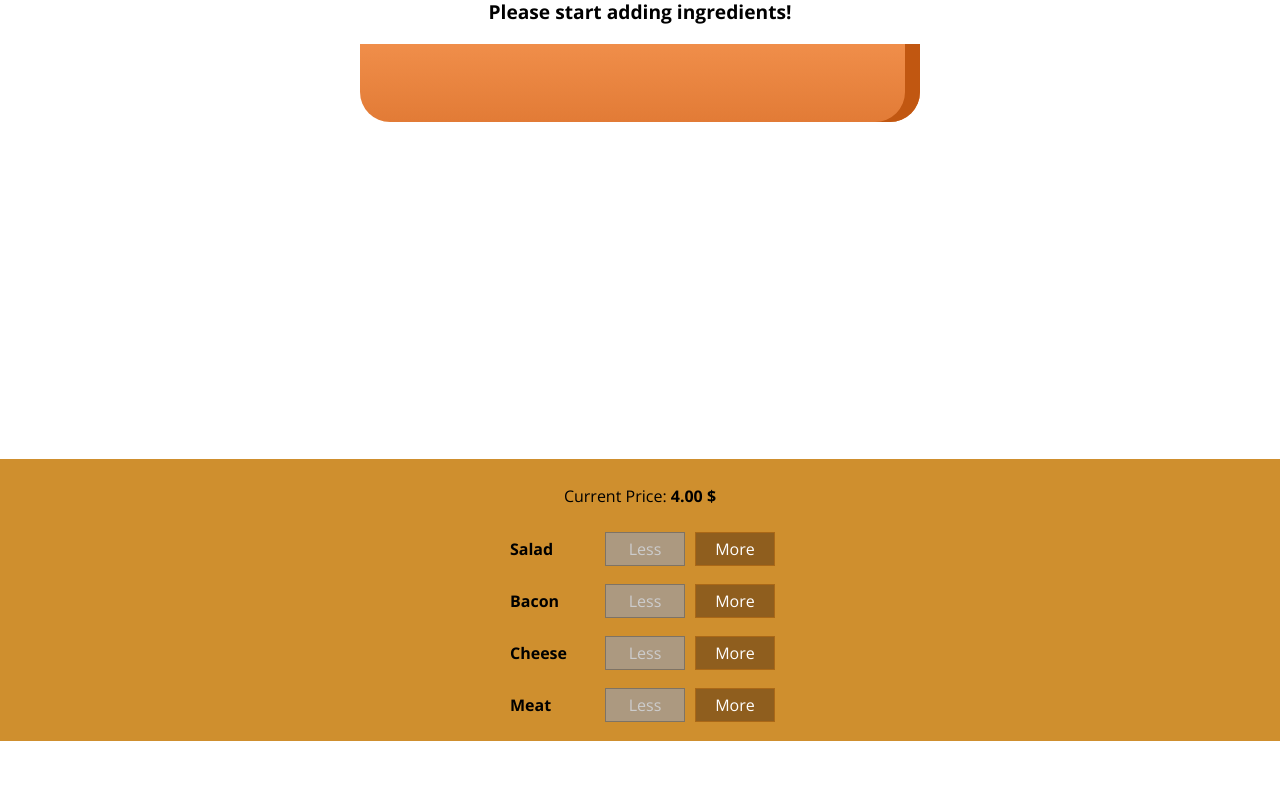
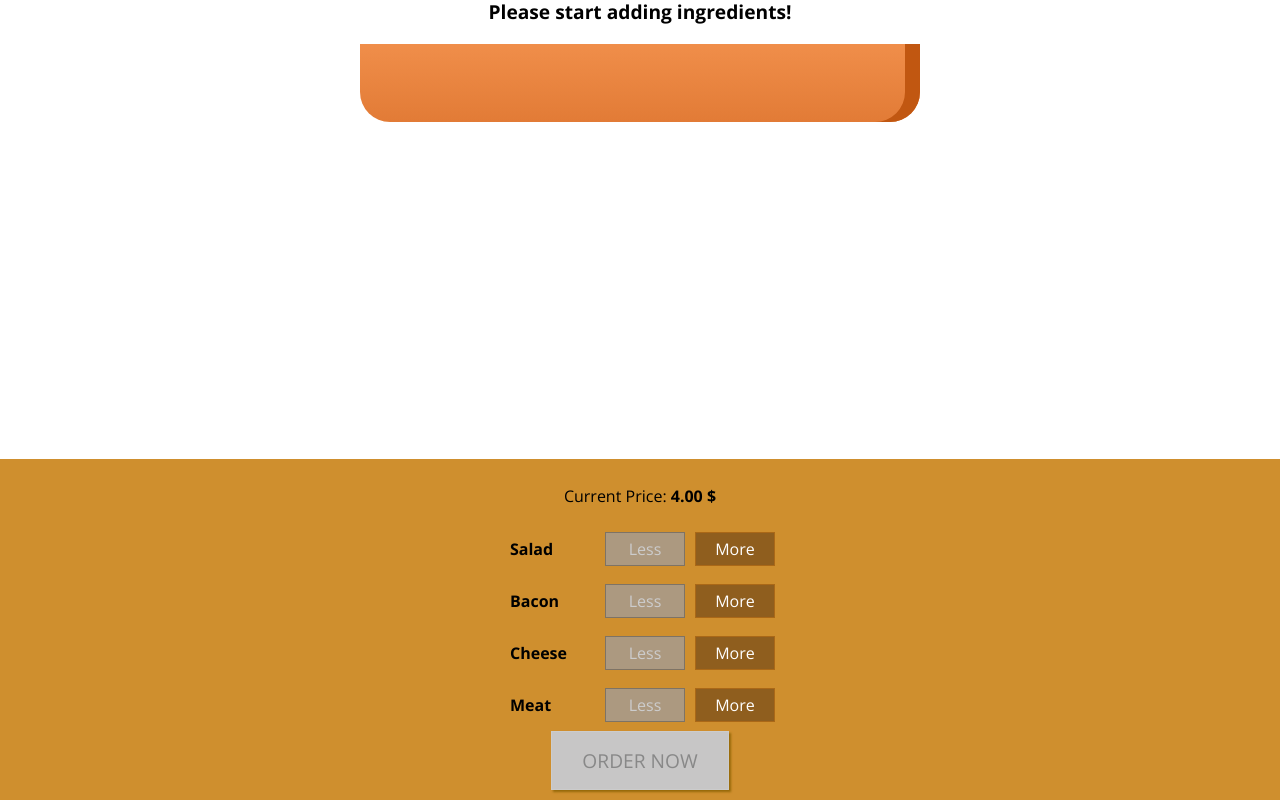
Before and after one commit to Knightwalker/burger-lab, a React (Create React App) app: page / in a window 1280 px wide. Shown: the part 179-979 px from the top of the page. Before the commit the page ends 920 px from the top, so only its background shows below. Built offline with nearby package versions, Linux system fonts and the light colour scheme.

Commit message:
Implementing "Summary" component and it's controls

```diff
--- a/src/components/Burger/BuildControls/BuildControls.css
+++ b/src/components/Burger/BuildControls/BuildControls.css
@@ -8,3 +8,45 @@
   margin: auto;
   padding: 10px 0;
 }
+
+
+.OrderButton {
+  background-color: #DAD735;
+  outline: none;
+  cursor: pointer;
+  border: 1px solid #966909;
+  color: #966909;
+  font-family: inherit;
+  font-size: 1.2em;
+  padding: 15px 30px;
+  box-shadow: 2px 2px 2px #966909;
+}
+
+.OrderButton:hover, .OrderButton:active {
+  background-color: #A0DB41;
+  border: 1px solid #966909;
+  color: #966909;
+}
+
+.OrderButton:disabled {
+  background-color: #C7C6C6;
+  cursor: not-allowed;
+  border: 1px solid #ccc;
+  color: #888888;
+}
+
+.OrderButton:not(:disabled) {
+  animation: enable 0.3s linear;
+}
+
+@keyframes enable {
+  0% {
+      transform: scale(1);
+  }
+  60% {
+      transform: scale(1.1);
+  }
+  100% {
+      transform: scale(1);
+  }
+}
--- a/src/components/Burger/BuildControls/BuildControls.js
+++ b/src/components/Burger/BuildControls/BuildControls.js
@@ -24,6 +24,12 @@
           </BuildControl>
         );
       })}
+      <button
+        className="OrderButton"
+        disabled={!props.purchasable}
+        onClick={props.fPurchaseHandler}>
+        ORDER NOW
+      </button>
     </div>
   );
 }
--- /dev/null
+++ b/src/components/Burger/OrderSummary/OrderSummary.js
@@ -0,0 +1,27 @@
+import React from "react";
+import Button from "../../UI/Button/Button.js";
+
+const orderSummary = (props) => {
+  const ingredients = Object.keys(props.ingredients)
+    .map(key => {
+      return (
+      <li key={key}><span style={{textTransform: "capitalize"}}>{key}</span>: {props.ingredients[key]}</li>
+      );
+    });
+
+  return (
+    <React.Fragment>
+     <h3>Your Order</h3>
+      <p>a delicious burger with the following ingredients:</p>
+      <ul>
+        {ingredients}
+      </ul>
+      <p><strong>Total Price: {props.price.toFixed(2)} $</strong></p>
+      <p>Continue to Checkout?</p>
+      <Button btnType="Danger" clicked={props.fCancelPurchaseHandler}>CANCEL</Button>
+      <Button btnType="Success" clicked={props.fContinuePurchaseHandler}>CONTINUE</Button>
+    </React.Fragment>
+  );
+};
+
+export default orderSummary;
--- /dev/null
+++ b/src/components/UI/Backdrop/Backdrop.css
@@ -0,0 +1,9 @@
+.Backdrop {
+  width: 100%;
+  height: 100%;
+  position: fixed;
+  z-index: 100;
+  left: 0;
+  top: 0;
+  background-color: rgba(0, 0, 0, 0.5);
+}
--- /dev/null
+++ b/src/components/UI/Backdrop/Backdrop.js
@@ -0,0 +1,11 @@
+import React from "react";
+import "./Backdrop.css";
+
+const orderSummary = (props) => {
+
+  return (
+   props.show ? <div className="Backdrop" onClick={props.fCancelPurchaseHandler}></div> : null
+  );
+};
+
+export default orderSummary;
--- /dev/null
+++ b/src/components/UI/Button/Button.css
@@ -0,0 +1,24 @@
+.Button {
+  background-color: transparent;
+  border: none;
+  color: white;
+  outline: none;
+  cursor: pointer;
+  font: inherit;
+  padding: 10px;
+  margin: 10px;
+  font-weight: bold;
+}
+
+.Button:first-of-type {
+  margin-left: 0;
+  padding-left: 0;
+}
+
+.Success {
+  color: #5C9210;
+}
+
+.Danger {
+  color: #944317;
+}
--- /dev/null
+++ b/src/components/UI/Button/Button.js
@@ -0,0 +1,18 @@
+import React from "react";
+import "./Button.css";
+
+const button = (props) => {
+  let stylesArr = [];
+  stylesArr.push("Button");
+  stylesArr.push(props.btnType);
+
+  return (
+    <button
+    className={stylesArr.join(" ")}
+    onClick={props.clicked}>
+      {props.children}
+    </button>
+  );
+}
+
+export default button;
--- /dev/null
+++ b/src/components/UI/Modal/Modal.css
@@ -0,0 +1,20 @@
+.Modal {
+  position: fixed;
+  z-index: 500;
+  background-color: white;
+  width: 70%;
+  border: 1px solid #ccc;
+  box-shadow: 1px 1px 1px black;
+  padding: 16px;
+  left: 15%;
+  top: 30%;
+  box-sizing: border-box;
+  transition: all 0.3s ease-out;
+}
+
+@media (min-width: 600px) {
+  .Modal {
+      width: 500px;
+      left: calc(50% - 250px);
+  }
+}
--- /dev/null
+++ b/src/components/UI/Modal/Modal.js
@@ -0,0 +1,21 @@
+import React from "react";
+import Backdrop from "../Backdrop/Backdrop.js";
+import "./Modal.css";
+
+const modal = (props) => {
+  const style = {
+    transform: props.show ? "translateY(0)" : "translateY(-100vh)",
+    opacity: props.show ? "1" : "0"
+  }
+
+  return (
+    <React.Fragment>
+      <Backdrop show={props.show} fCancelPurchaseHandler={props.fCancelPurchaseHandler}></Backdrop>
+      <div className="Modal" style={style}>
+        {props.children}
+      </div>
+    </React.Fragment>
+  );
+}
+
+export default modal;
--- a/src/containers/BurgerBuilder/BurgerBuilder.js
+++ b/src/containers/BurgerBuilder/BurgerBuilder.js
@@ -1,6 +1,8 @@
 import React from "react";
 import Burger from "../../components/Burger/Burger.js";
 import BuildControls from "../../components/Burger/BuildControls/BuildControls.js";
+import Modal from "../../components/UI/Modal/Modal.js";
+import OrderSummary from "../../components/Burger/OrderSummary/OrderSummary.js";
 
 const INGREDIENT_PRICES = {
   salad: 0.5,
@@ -19,8 +21,23 @@
         cheese: 0,
         meat: 0
       },
-      totalPrice: 4
+      totalPrice: 4,
+      purchasable: false,
+      purchasing: false
     }
+  }
+
+  updatePurchaseState () {
+    const ingredients = { ...this.state.ingredients } // shallow copy
+    const sum = Object.keys(ingredients)
+    .map(key => {
+      return ingredients[key];
+    })
+    .reduce((sum, el) => {
+      return sum + el;
+    }, 0);
+
+    this.setState({purchasable: sum > 0});
   }
 
   addIngredientHandler = (type) => {
@@ -38,6 +55,7 @@
       totalPrice: newPrice
     }, () => {
       console.log(this.state);
+      this.updatePurchaseState();
     });
   }
 
@@ -58,7 +76,20 @@
       totalPrice: newPrice
     }, () => {
       console.log(this.state);
+      this.updatePurchaseState();
     });
+  }
+
+  fPurchaseHandler = () => {
+    this.setState({purchasing: true});
+  }
+
+  fCancelPurchaseHandler = () => {
+    this.setState({purchasing: false});
+  }
+
+  fContinuePurchaseHandler = () => {
+    alert("You continue!");
   }
 
   render() {
@@ -69,12 +100,22 @@
 
     return (
       <React.Fragment>
+        <Modal show={this.state.purchasing} fCancelPurchaseHandler={this.fCancelPurchaseHandler}>
+          <OrderSummary
+            ingredients={this.state.ingredients}
+            price={this.state.totalPrice}
+            fCancelPurchaseHandler={this.fCancelPurchaseHandler}
+            fContinuePurchaseHandler={this.fContinuePurchaseHandler}>
+          </OrderSummary>
+        </Modal>
           <Burger ingredients={this.state.ingredients} />
           <BuildControls
             addIngredientHandler={this.addIngredientHandler}
             removeIngredientHandler={this.removeIngredientHandler}
             disabled={disabledInfo}
-          price={this.state.totalPrice}>
+            price={this.state.totalPrice}
+            purchasable={this.state.purchasable}
+            fPurchaseHandler={this.fPurchaseHandler}>
           </BuildControls>
       </React.Fragment>
     );
```
Lines whose indentation alone changed are shown as unchanged.
